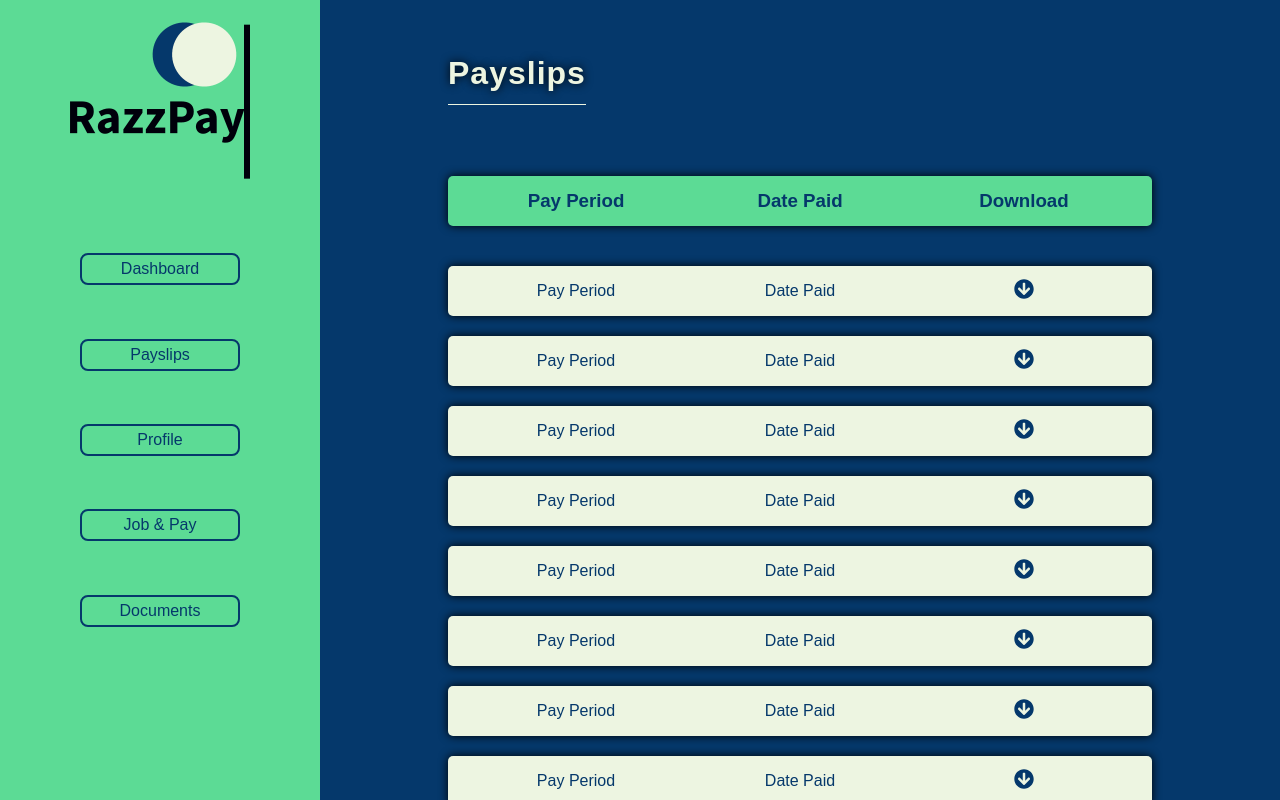
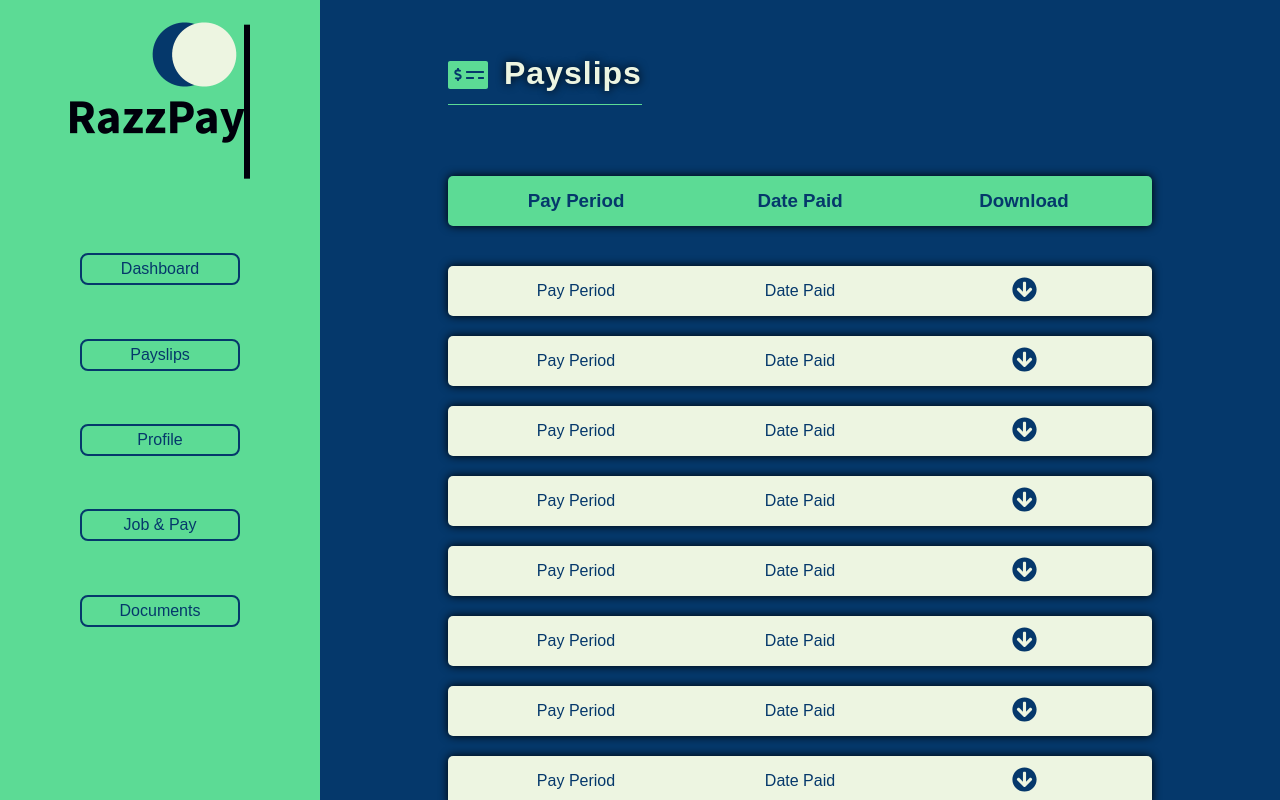
Before and after one commit to joshhammer/propulsion-final-project, a React (Create React App) app in the folder frontend/: page /employee/payslips in a window 1280 px wide. Built offline with nearby package versions, Linux system fonts and the light colour scheme.

Commit message:
add svg payslip icon

```diff
--- a/frontend/src/components/AppContainer/Employee/EmployeePaySlips/EmployeePaySlips.js
+++ b/frontend/src/components/AppContainer/Employee/EmployeePaySlips/EmployeePaySlips.js
@@ -8,7 +8,10 @@ class EmployeePaySlips extends React.Component {
             <div className='employee-payslips-wrapper pages-container'>
                 <div className='employee-payslips-container'>
                     <div className='employee-payslips-title-box'>
-                        <h1>Payslips</h1>
+                        <div className='payslips-title-and-logo'>
+                            <svg aria-hidden="true" focusable="false" data-prefix="fas" data-icon="money-check-alt" class="svg-inline--fa fa-money-check-alt fa-w-20" role="img" xmlns="http://www.w3.org/2000/svg" viewBox="0 0 640 512"><path fill="currentColor" d="M608 32H32C14.33 32 0 46.33 0 64v384c0 17.67 14.33 32 32 32h576c17.67 0 32-14.33 32-32V64c0-17.67-14.33-32-32-32zM176 327.88V344c0 4.42-3.58 8-8 8h-16c-4.42 0-8-3.58-8-8v-16.29c-11.29-.58-22.27-4.52-31.37-11.35-3.9-2.93-4.1-8.77-.57-12.14l11.75-11.21c2.77-2.64 6.89-2.76 10.13-.73 3.87 2.42 8.26 3.72 12.82 3.72h28.11c6.5 0 11.8-5.92 11.8-13.19 0-5.95-3.61-11.19-8.77-12.73l-45-13.5c-18.59-5.58-31.58-23.42-31.58-43.39 0-24.52 19.05-44.44 42.67-45.07V152c0-4.42 3.58-8 8-8h16c4.42 0 8 3.58 8 8v16.29c11.29.58 22.27 4.51 31.37 11.35 3.9 2.93 4.1 8.77.57 12.14l-11.75 11.21c-2.77 2.64-6.89 2.76-10.13.73-3.87-2.43-8.26-3.72-12.82-3.72h-28.11c-6.5 0-11.8 5.92-11.8 13.19 0 5.95 3.61 11.19 8.77 12.73l45 13.5c18.59 5.58 31.58 23.42 31.58 43.39 0 24.53-19.05 44.44-42.67 45.07zM416 312c0 4.42-3.58 8-8 8H296c-4.42 0-8-3.58-8-8v-16c0-4.42 3.58-8 8-8h112c4.42 0 8 3.58 8 8v16zm160 0c0 4.42-3.58 8-8 8h-80c-4.42 0-8-3.58-8-8v-16c0-4.42 3.58-8 8-8h80c4.42 0 8 3.58 8 8v16zm0-96c0 4.42-3.58 8-8 8H296c-4.42 0-8-3.58-8-8v-16c0-4.42 3.58-8 8-8h272c4.42 0 8 3.58 8 8v16z"></path></svg>
+                            <h1>Payslips</h1>
+                        </div>
                     </div>
                     <div className='employee-payslips-content'>
                         <div className='single-payslip-element' id='payslip-table-head'>
--- a/frontend/src/components/AppContainer/Employee/EmployeePaySlips/EmployeePaySlips.scss
+++ b/frontend/src/components/AppContainer/Employee/EmployeePaySlips/EmployeePaySlips.scss
@@ -18,9 +18,21 @@
     & h1 {
         text-shadow: 0 0 10px black;
         padding-bottom: .75rem;
-        border-bottom: 1px solid var(--mainWhite);
+        // border-bottom: 1px solid var(--mainWhite);
         letter-spacing: 1px;
+        margin-left: 1rem;
     }
+    & svg {
+        color: var(--mainWhite);
+        width: 40px;
+        height: 40px;
+        color: var(--mainGreen);
+    }
+}
+
+.payslips-title-and-logo {
+    display: flex;
+    border-bottom: 1px solid var(--mainGreen);
 }
 
 .employee-payslips-content {
@@ -44,9 +56,9 @@
     box-shadow: 0 0 10px black;
     & svg {
     color: var(--mainBlue);
-    width: 20px;
-    height: 20px;
-}
+    width: 25px;
+    height: 25px;
+    }
 }
 
 
--- a/frontend/src/components/AppContainer/Employee/EmployeePaySlips/Payslip.js
+++ b/frontend/src/components/AppContainer/Employee/EmployeePaySlips/Payslip.js
@@ -13,7 +13,6 @@ class Payslip extends React.Component {
                 </div>
                 <div className='payslip-helper-div'>
                     <a href="#">
-                        {/* <img src={arrow} alt="arrow" width='20px' height='20px'/> */}
                         <svg aria-hidden="true" focusable="false" data-prefix="fas" data-icon="arrow-circle-down" class="svg-inline--fa fa-arrow-circle-down fa-w-16" role="img" xmlns="http://www.w3.org/2000/svg" viewBox="0 0 512 512"><path fill="currentColor" d="M504 256c0 137-111 248-248 248S8 393 8 256 119 8 256 8s248 111 248 248zm-143.6-28.9L288 302.6V120c0-13.3-10.7-24-24-24h-16c-13.3 0-24 10.7-24 24v182.6l-72.4-75.5c-9.3-9.7-24.8-9.9-34.3-.4l-10.9 11c-9.4 9.4-9.4 24.6 0 33.9L239 404.3c9.4 9.4 24.6 9.4 33.9 0l132.7-132.7c9.4-9.4 9.4-24.6 0-33.9l-10.9-11c-9.5-9.5-25-9.3-34.3.4z"></path></svg>
                     </a>
                 </div>
```
Also changed, not shown: frontend/src/assets/money-check-alt-solid.svg (added).
